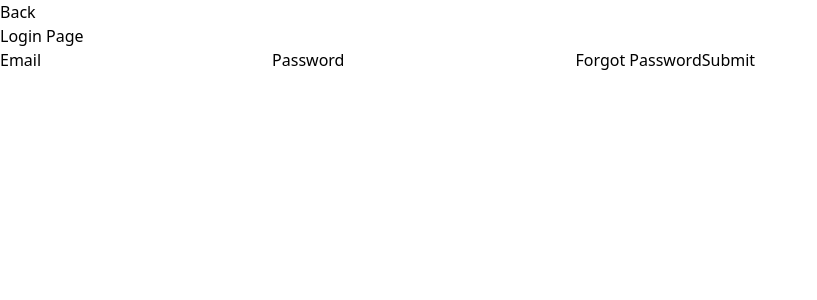
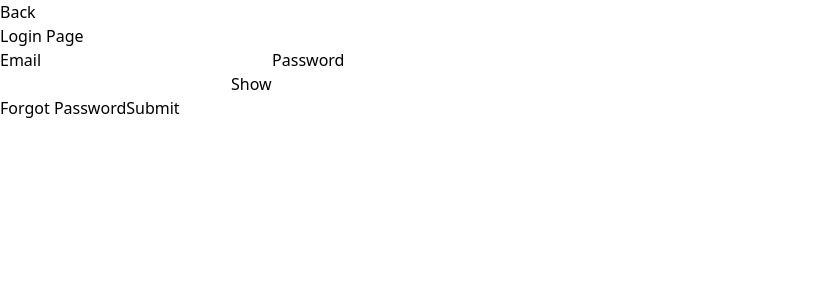
Before and after one commit to Sneh674/practice-projects, a React (Vite) app in the folder books-client/: page /login in a window 1280 px wide. Shown: the top 300 px of the page, without its empty margins (0-817 px from the left). Built offline with nearby package versions, Linux system fonts and the light colour scheme.

Commit message:
add show or hide password in login and register pages

```diff
--- a/books-client/src/components/user/Login.jsx
+++ b/books-client/src/components/user/Login.jsx
@@ -1,6 +1,6 @@
-import { useState } from 'react'
-import { Link, useNavigate } from 'react-router-dom'
-import axios from 'axios'
+import { useState } from 'react';
+import { Link, useNavigate } from 'react-router-dom';
+import axios from 'axios';
 
 const Login = () => {
   const navigate = useNavigate();
@@ -8,6 +8,7 @@ const Login = () => {
     email: '',
     password: '',
   });
+  const [showPassword, setShowPassword] = useState(false);
 
   const handleChange = (e) => {
     const { name, value } = e.target;
@@ -15,21 +16,27 @@ const Login = () => {
       ...prevData,
       [name]: value,
     }));
-  }
+  };
+
+  const togglePasswordVisibility = () => {
+    setShowPassword((prev) => !prev);
+  };
+
   const handleSubmit = async (e) => {
     e.preventDefault();
     try {
       const response = await axios.post(`${import.meta.env.VITE_BACKEND_URL}api/users/login`, formData);
-      console.log("response: ", response)
+      console.log('response: ', response);
       console.log('Login successful:', response.data);
       const token = response.data.accesstoken;
       localStorage.setItem('authToken', token);
-      navigate('/allbooksuser')
+      navigate('/allbooksuser');
     } catch (error) {
       console.error('Error during Login:', error.response?.data || error.message);
       alert('Login failed!');
     }
-  }
+  };
+
   return (
     <div className="bg-gray-900 text-white min-h-screen flex flex-col items-center justify-center p-8">
       <Link
@@ -54,15 +61,24 @@ const Login = () => {
 
         {/* Password Field */}
         <label htmlFor="password" className="text-sm text-gray-300">Password</label>
-        <input
-          type="text"
-          name="password"
-          id="password"
-          onChange={handleChange}
-          className="p-2 bg-gray-800 text-white border border-gray-600 rounded-md focus:outline-none focus:ring-2 focus:ring-blue-400"
-        />
+        <div className="relative">
+          <input
+            type={showPassword ? 'text' : 'password'}
+            name="password"
+            id="password"
+            onChange={handleChange}
+            className="p-2 bg-gray-800 text-white border border-gray-600 rounded-md focus:outline-none focus:ring-2 focus:ring-blue-400 w-full"
+          />
+          <button
+            type="button"
+            onClick={togglePasswordVisibility}
+            className="absolute inset-y-0 right-3 flex items-center text-gray-400 hover:text-gray-300"
+          >
+            {showPassword ? 'Hide' : 'Show'}
+          </button>
+        </div>
 
-        <Link to='/forgotpassword' className='text-red-600'>Forgot Password</Link>
+        <Link to="/forgotpassword" className="text-red-600">Forgot Password</Link>
 
         {/* Submit Button */}
         <input
@@ -72,8 +88,7 @@ const Login = () => {
         />
       </form>
     </div>
+  );
+};
 
-  );
-}
-
-export default Login
+export default Login;
--- a/books-client/src/components/user/Register.jsx
+++ b/books-client/src/components/user/Register.jsx
@@ -9,6 +9,7 @@ const Register = () => {
     email: "",
     password: "",
   });
+  const [showPassword, setShowPassword] = useState(false);
 
   const handleChange = (e) => {
     const { name, value } = e.target;
@@ -17,6 +18,11 @@ const Register = () => {
       [name]: value,
     }));
   };
+
+  const togglePasswordVisibility = () => {
+    setShowPassword((prev) => !prev);
+  };
+
   const handleSubmit = async (e) => {
     e.preventDefault();
     try {
@@ -37,6 +43,7 @@ const Register = () => {
       alert("Registration failed!");
     }
   };
+
   return (
     <div className="bg-gray-900 text-white min-h-screen flex flex-col items-center justify-center p-8">
       <Link
@@ -71,13 +78,22 @@ const Register = () => {
 
         {/* Password Field */}
         <label htmlFor="password" className="text-sm text-gray-300">Password</label>
-        <input
-          type="text"
-          name="password"
-          id="password"
-          onChange={handleChange}
-          className="p-2 bg-gray-800 text-white border border-gray-600 rounded-md focus:outline-none focus:ring-2 focus:ring-blue-400"
-        />
+        <div className="relative">
+          <input
+            type={showPassword ? "text" : "password"}
+            name="password"
+            id="password"
+            onChange={handleChange}
+            className="p-2 bg-gray-800 text-white border border-gray-600 rounded-md focus:outline-none focus:ring-2 focus:ring-blue-400 w-full"
+          />
+          <button
+            type="button"
+            onClick={togglePasswordVisibility}
+            className="absolute inset-y-0 right-3 flex items-center text-gray-400 hover:text-gray-300"
+          >
+            {showPassword ? "Hide" : "Show"}
+          </button>
+        </div>
 
         {/* Submit Button */}
         <input
@@ -87,7 +103,6 @@ const Register = () => {
         />
       </form>
     </div>
-
   );
 };
 
```
